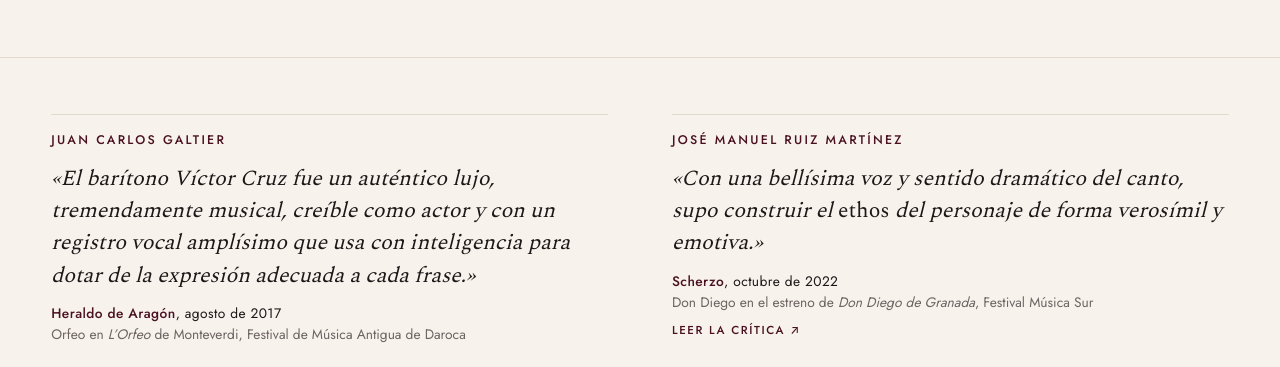
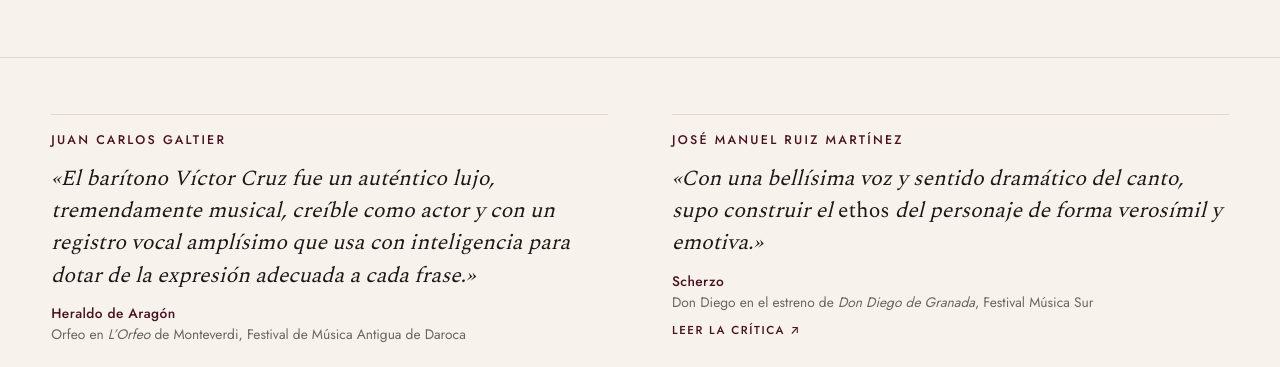
Before and after one commit to vkthor/victorcruz-web, an Astro site: page /prensa in a window 1280 px wide. Shown: the part 364-731 px from the top of the page. Built offline with nearby package versions, Linux system fonts and the light colour scheme; Astro itself is replaced by a stand-in of ours.

Commit message:
Prensa: sin fechas en las críticas

```diff
--- a/src/views/Press.astro
+++ b/src/views/Press.astro
@@ -3,7 +3,7 @@ import Base from '../layouts/Base.astro';
 import PageHead from '../components/PageHead.astro';
 import { tr, ui, url, type Lang } from '../i18n';
 import { inline, quote } from '../utils';
-import { heroQuote, reviews, pressDate, type Review } from '../data/press';
+import { heroQuote, reviews, type Review } from '../data/press';
 
 interface Props { lang: Lang }
 const { lang } = Astro.props;
@@ -27,7 +27,7 @@ const all: Review[] = [heroQuote, ...reviews];
                   {es && c.es && <p class="tr" set:html={inline(c.es)} />}
                 </blockquote>
                 <figcaption>
-                  <span class="who"><b>{c.outlet}</b>{c.country && ` (${tr(c.country, lang)})`}, {pressDate(c.date, lang)}</span>
+                  <span class="who"><b>{c.outlet}</b>{c.country && ` (${tr(c.country, lang)})`}</span>
                   <span class="about" set:html={inline(tr(c.about, lang))} />
                   {c.url && <a class="more" href={c.url} rel="noopener">{c.paid ? (es ? 'Leer en Kiosko y Más (de pago)' : 'Read on Kiosko y Más (paywall)') : tr(ui.readReview, lang)} ↗</a>}
                 </figcaption>
```
